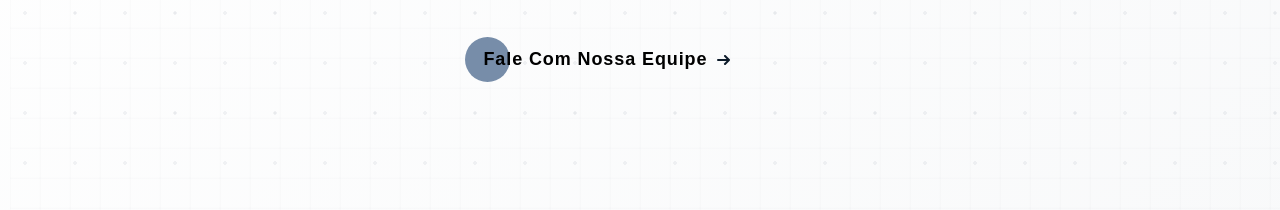
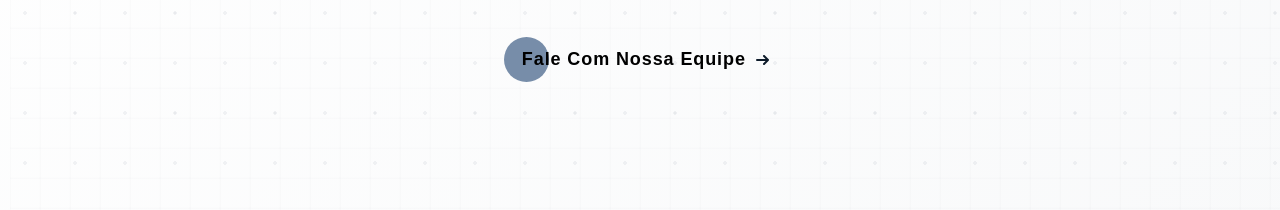
Before and after one commit to matheussousadeveloper/fluxo-digital-agency, a plain HTML site: page index.html in a window 1280 px wide. Shown: the part 488-698 px from the top of the page. Drawn offline with nearby package versions, Linux system fonts and the light colour scheme.

Commit message:
Update styles.css

```diff
--- a/styles.css
+++ b/styles.css
@@ -124,12 +124,13 @@ body {
 
 .cta {
     position: relative;
+    margin: auto;
     padding: 12px 18px;
     transition: all 0.2s ease;
     border: none;
     background: none;
     cursor: pointer;
-    margin-left: 2.6rem;
+    margin-left: 5rem;
 }
 
 .cta span {
```
